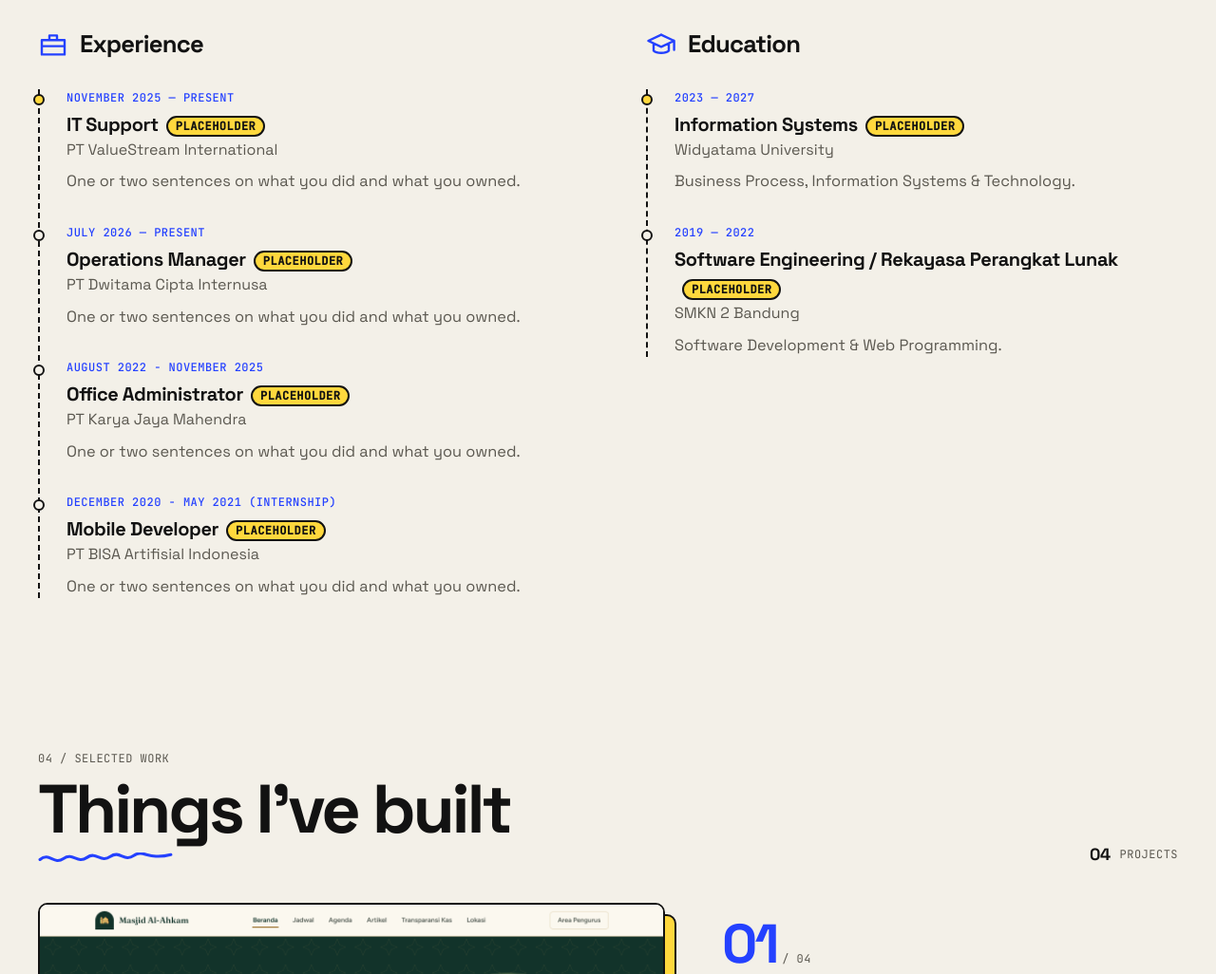
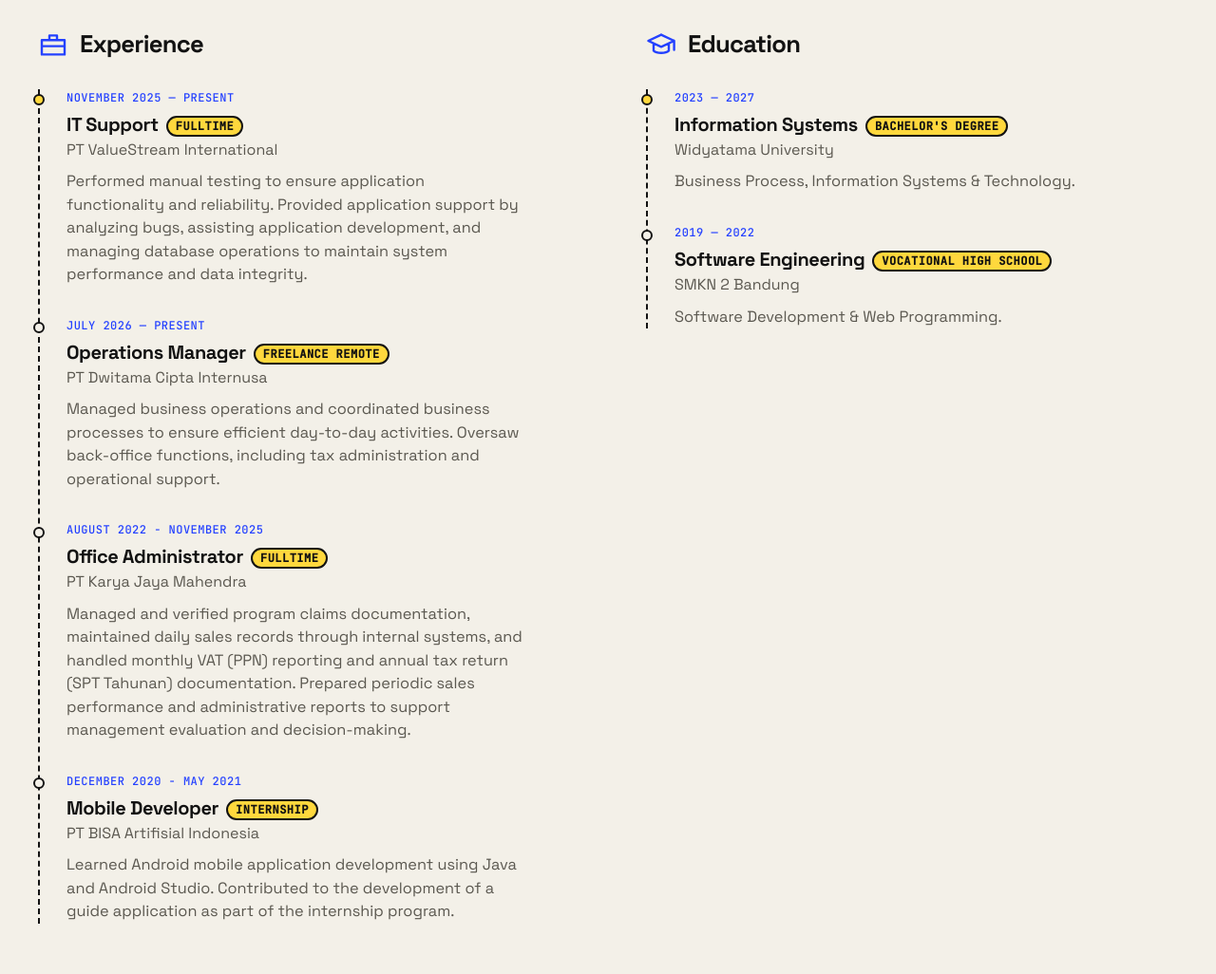
Before and after one commit to 24Rayyan/Portofolio, a plain HTML site: page index.html in a window 1280 px wide. Shown: the part 2348-3374 px from the top of the page at 95% size. Drawn offline with Linux system fonts and the light colour scheme.

Commit message:
Update Riwayat

```diff
--- a/index.html
+++ b/index.html
@@ -639,16 +639,16 @@ const CONFIG = {
     { label: "Instagram", href: "https://www.instagram.com/ryn.rfqi/" }
   ]
 };
-// Newest first. placeholder: true shows a "placeholder" tag — remove it once the entry is real.
+// Newest first. Add a badge when an entry needs a label beside its title.
 const EXPERIENCE = [
-  { period: "November 2025 — Present", role: "IT Support", org: "PT ValueStream International ", desc: "One or two sentences on what you did and what you owned.", placeholder: true },
-  { period: "July 2026 — Present", role: "Operations Manager", org: "PT Dwitama Cipta Internusa", desc: "One or two sentences on what you did and what you owned.", placeholder: true },
-  { period: "August 2022 - November 2025", role: "Office Administrator", org: "PT Karya Jaya Mahendra", desc: "One or two sentences on what you did and what you owned.", placeholder: true },
-  { period: "December 2020 - May 2021 (Internship)", role: "Mobile Developer", org: "PT BISA Artifisial Indonesia", desc: "One or two sentences on what you did and what you owned.", placeholder: true }
+  { period: "November 2025 — Present", role: "IT Support", badge: "Fulltime", org: "PT ValueStream International ", desc: "Performed manual testing to ensure application functionality and reliability. Provided application support by analyzing bugs, assisting application development, and managing database operations to maintain system performance and data integrity." },
+  { period: "July 2026 — Present", role: "Operations Manager", badge: "Freelance Remote", org: "PT Dwitama Cipta Internusa", desc: "Managed business operations and coordinated business processes to ensure efficient day-to-day activities. Oversaw back-office functions, including tax administration and operational support." },
+  { period: "August 2022 - November 2025", role: "Office Administrator", badge: "Fulltime", org: "PT Karya Jaya Mahendra", desc: "Managed and verified program claims documentation, maintained daily sales records through internal systems, and handled monthly VAT (PPN) reporting and annual tax return (SPT Tahunan) documentation. Prepared periodic sales performance and administrative reports to support management evaluation and decision-making." },
+  { period: "December 2020 - May 2021", role: "Mobile Developer", badge: "Internship", org: "PT BISA Artifisial Indonesia", desc: "Learned Android mobile application development using Java and Android Studio. Contributed to the development of a guide application as part of the internship program." }
 ];
 const EDUCATION = [
-  { period: "2023 — 2027", role: "Information Systems", org: "Widyatama University", desc: "Business Process, Information Systems & Technology.", placeholder: true },
-  { period: "2019 — 2022", role: "Software Engineering / Rekayasa Perangkat Lunak", org: "SMKN 2 Bandung", desc: "Software Development & Web Programming.", placeholder: true }
+  { period: "2023 — 2027", role: "Information Systems", badge: "Bachelor's Degree", org: "Widyatama University", desc: "Business Process, Information Systems & Technology." },
+  { period: "2019 — 2022", role: "Software Engineering", badge: "Vocational High School", org: "SMKN 2 Bandung", desc: "Software Development & Web Programming." }
 ];
 // tier: "lead" (large) | "feature" (medium, mirrored) | omitted = compact row. Details open in a dialog. Optional: href: "https://..." makes the screenshot clickable and adds a "View project" link.
 const PROJECTS = [
@@ -716,7 +716,7 @@ const esc = t => String(t).replace(/[&<>"]/g, c => ({ "&": "&amp;", "<": "&lt;",
 const timeline = list => list.map(t => `
   <li class="tl-item">
     <p class="period mono">${esc(t.period)}</p>
-    <h4>${esc(t.role)}${t.placeholder ? '<span class="tag mono">placeholder</span>' : ""}</h4>
+    <h4>${esc(t.role)}${t.badge ? `<span class="tag mono">${esc(t.badge)}</span>` : ""}</h4>
     <p class="org">${esc(t.org)}</p>
     ${t.desc ? `<p class="desc">${esc(t.desc)}</p>` : ""}
   </li>`).join("");
```
